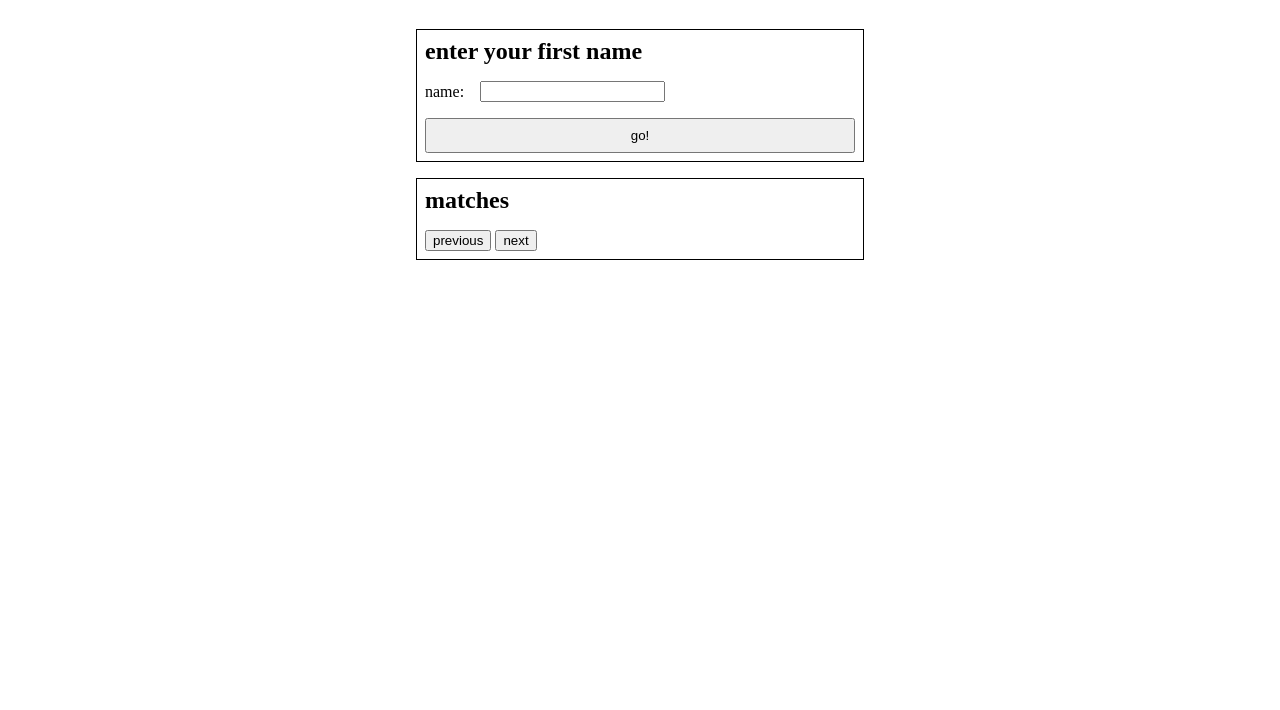
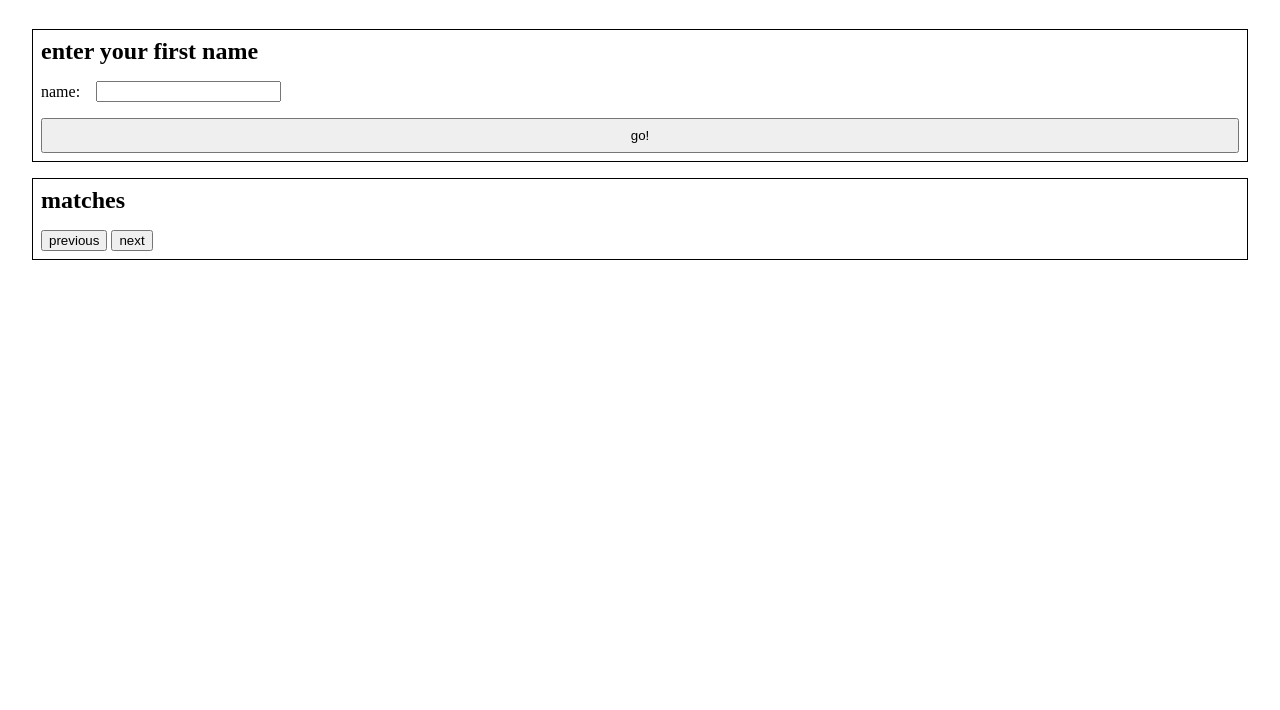
Before and after one commit to nullishamy/punnery, a plain HTML site: page index.html in a window 1280 px wide. Shown: the part 90-800 px from the top of the page. Drawn offline with Linux system fonts and the light colour scheme; no server answers.

Commit message:
fix: mobile

```diff
--- a/styles/style.css
+++ b/styles/style.css
@@ -11,11 +11,22 @@ h1, h2, p, span {
     margin: 0;
 }
 
+@media (min-width:1025px) {
+    body {
+        display: flex;
+        flex-direction: column;
+        gap: var(--space-sm);
+        max-width: 35%;
+        margin: auto auto;
+        padding: var(--space-sm)
+    }
+}
+
 body {
     display: flex;
     flex-direction: column;
     gap: var(--space-sm);
-    max-width: 35%;
+    max-width: 95%;
     margin: auto auto;
     padding: var(--space-sm)
 }
```
